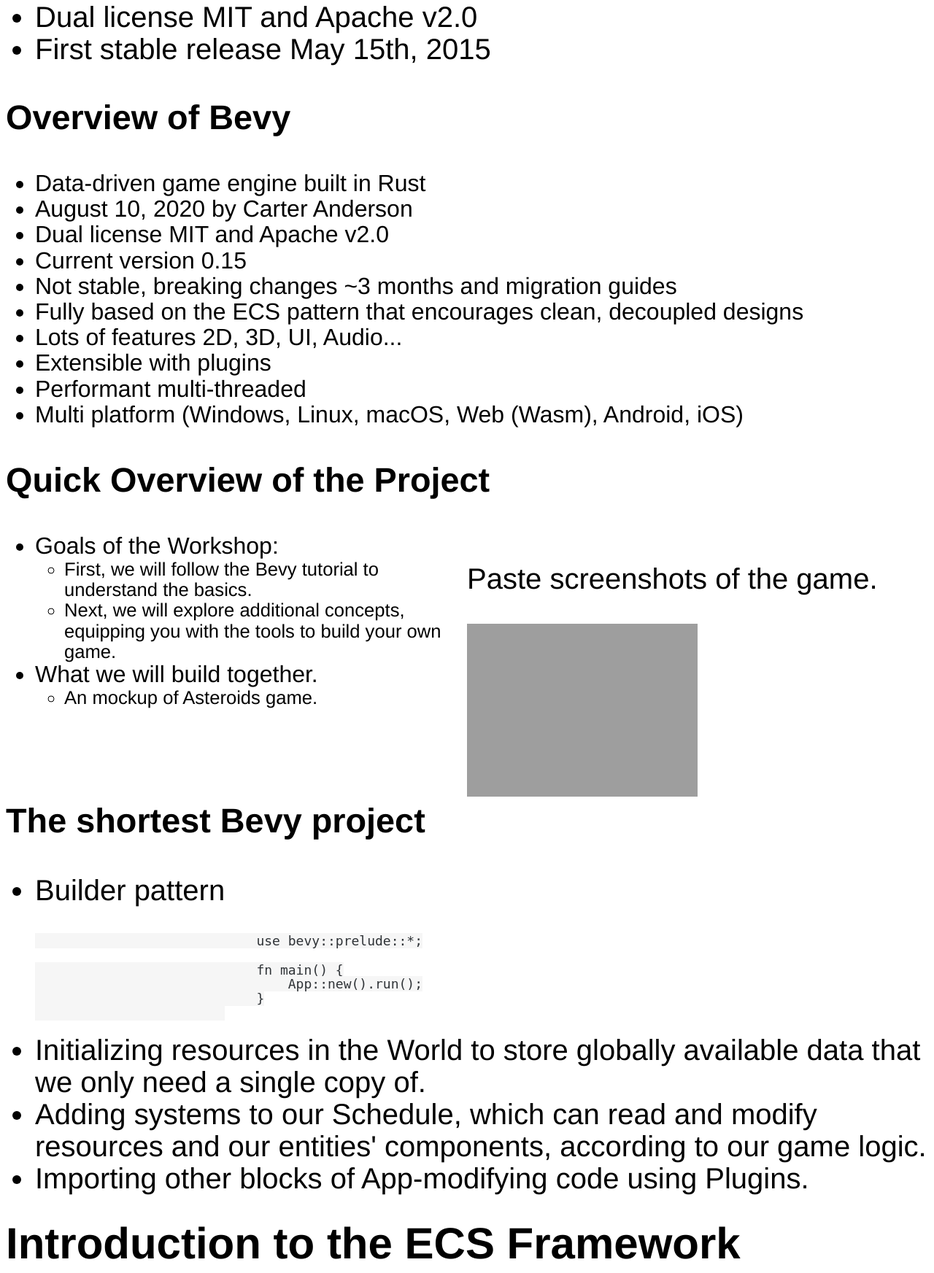
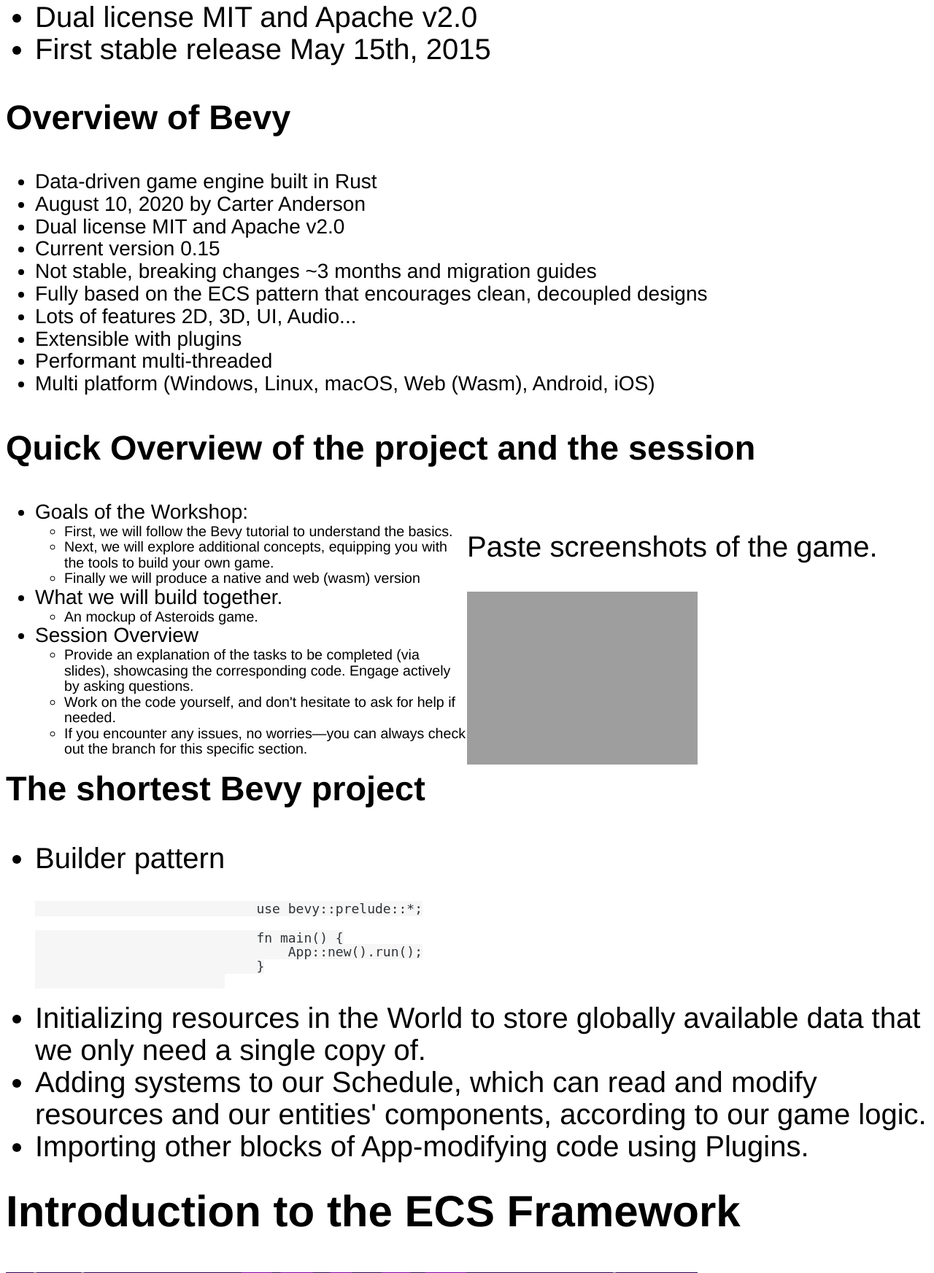
Before and after one commit to uggla/bevy_university, a Python web app: template slides/templates/bevy_university.html in a window 1280 px wide. Shown: the part 2236-3981 px from the top of the page at 73% size. Run offline with Jinja, Linux system fonts and the light colour scheme; the template is opened without the code that fills it, so the values that code supplies are empty; some libraries are stand-ins or nearby versions; grey boxes are pictures that could not be loaded.

Commit message:
doc: Update doc with explanations of branch 09-Inputs

```diff
--- a/slides/templates/bevy_university.html
+++ b/slides/templates/bevy_university.html
@@ -34,7 +34,7 @@
         .lots_of_items table { float: left; margin-right: 1em; }
         .clearfix { clear: left; }
 
-		.lots_of_items2 ul { font-size: 0.8em; text-align: left; }
+		.lots_of_items2 ul { font-size: 0.7em; text-align: left; }
 
 		.long_link a { font-size: 0.8em; }
 		.pic { position: relative; float: left; width:50%; top: 0px; }
@@ -194,21 +194,29 @@
                 </section>
 
                 <section>
-                    <h3>Quick Overview of the Project</h3>
+                    <h3>Quick Overview of the project and the session</h3>
                     <div class="left_text lots_of_items2">
                     <ul>
                         <li>Goals of the Workshop:
                             <ul>
                                 <li>First, we will follow the Bevy tutorial to understand the basics.</li>
                                 <li>Next, we will explore additional concepts, equipping you with the tools to build your own game.</li>
+                                <li>Finally we will produce a native and web (wasm) version</li>
                             </ul>
                         </li>
                         <li>What we will build together.
                             <ul>
                                 <li>An mockup of Asteroids game.</li>
                             </ul>
-                        </li>
-                    </ul>
+                            </li>
+                            <li>Session Overview
+                                <ul>
+                                    <li>Provide an explanation of the tasks to be completed (via slides), showcasing the corresponding code. Engage actively by asking questions.</li>
+                                    <li>Work on the code yourself, and don't hesitate to ask for help if needed.</li>
+                                    <li>If you encounter any issues, no worries—you can always check out the branch for this specific section.</li>
+                                </ul>
+                            </li>
+                        </ul>
                     </div>
                     <div class="pic lots_of_items">
                         <p>Paste screenshots of the game.</p>
@@ -295,12 +303,14 @@
 							            <tr>
 								            <th>Branch</th>
 								            <th>Files</th>
+								            <th>Time</th>
 							            </tr>
 						            </thead>
 						            <tbody>
 							            <tr>
 								            <td>01_systems</td>
 								            <td>src/main.rs</td>
+								            <td>5mn</td>
 							            </tr>
 						            </tbody>
                                 </table>
@@ -331,12 +341,14 @@
 							            <tr>
 								            <th>Branch</th>
 								            <th>Files</th>
+								            <th>Time</th>
 							            </tr>
 						            </thead>
 						            <tbody>
 							            <tr>
 								            <td>02-components_and_entity</td>
 								            <td>src/main.rs</td>
+								            <td>5mn</td>
 							            </tr>
 						            </tbody>
                                 </table>
@@ -357,12 +369,14 @@
 							            <tr>
 								            <th>Branch</th>
 								            <th>Files</th>
+								            <th>Time</th>
 							            </tr>
 						            </thead>
 						            <tbody>
 							            <tr>
 								            <td>03-mut_components_and_entities</td>
 								            <td>src/main.rs</td>
+								            <td>5mn</td>
 							            </tr>
 						            </tbody>
                                 </table>
@@ -392,12 +406,14 @@
 							            <tr>
 								            <th>Branch</th>
 								            <th>Files</th>
+								            <th>Time</th>
 							            </tr>
 						            </thead>
 						            <tbody>
 							            <tr>
 								            <td>04-default_plugins</td>
 								            <td>src/main.rs</td>
+								            <td>5mn</td>
 							            </tr>
 						            </tbody>
                                 </table>
@@ -422,12 +438,14 @@
 							            <tr>
 								            <th>Branch</th>
 								            <th>Files</th>
+								            <td>Time</td>
 							            </tr>
 						            </thead>
 						            <tbody>
 							            <tr>
 								            <td>05-camera</td>
 								            <td>src/main.rs</td>
+								            <td>5mn</td>
 							            </tr>
 						            </tbody>
                                 </table>
@@ -475,12 +493,14 @@
 							            <tr>
 								            <th>Branch</th>
 								            <th>Files</th>
+								            <th>Time</th>
 							            </tr>
 						            </thead>
 						            <tbody>
 							            <tr>
 								            <td>06-resources</td>
 								            <td>src/main.rs</td>
+								            <td>5mn</td>
 							            </tr>
 						            </tbody>
                                 </table>
@@ -515,12 +535,14 @@
                                         <tr>
                                             <th>Branch</th>
                                             <th>Files</th>
+                                            <th>Time</th>
                                         </tr>
                                     </thead>
                                     <tbody>
                                         <tr>
                                             <td>07-states</td>
                                             <td>src/main.rs</td>
+                                            <td>5mn</td>
                                         </tr>
                                     </tbody>
                                 </table>
@@ -552,12 +574,77 @@
                                         <tr>
                                             <th>Branch</th>
                                             <th>Files</th>
+                                            <th>Time</th>
                                         </tr>
                                     </thead>
                                     <tbody>
                                         <tr>
                                             <td>08-plugins</td>
                                             <td>src/main.rs<br/>src/states.rs</td>
+                                            <td>5mn</td>
+                                        </tr>
+                                    </tbody>
+                                </table>
+                            </li>
+                        </ul>
+                    </div>
+                </section>
+
+                <section>
+                    <h3>User Inputs</h3>
+                    <h3>Create a Simple Menu and Enable Vessel Rotation</h3>
+					<img src="images/super_mario.webp" alt="plugins" width="50%">
+                    <h5>At this point, we have covered almost all the fundamentals, and we will introduce more changes in the upcoming sections.</h5>
+                </section>
+
+                <section>
+                    <h3>Refactor States Plugin to Display a Menu</h3>
+                    <div class="lots_of_items">
+                        <ul>
+                            <li>Add a <code>Menu</code> component to tag menu-related entities.</li>
+                            <li>Add a system <code>display_menu</code> to create and display the menu when entering the <code>GameState::Menu</code> state.</li>
+                            <li>The menu consists of a parent entity with a <code>Node</code> component and a child entity with a <code>Text</code> component.</li>
+                            <li>
+                                Refactor the <code>start_game</code> system to handle user inputs from both keyboard and gamepad:
+                                <ul>
+                                    <li>Use the <code>ButtonInput&lt;KeyCode&gt;</code> resource to detect keyboard inputs.</li>
+                                    <li>Use a query on the <code>Gamepad</code> component to handle gamepad inputs.</li>
+                                </ul>
+                            </li>
+                            <li>Add a system <code>despawn_menu</code> to remove menu entities when exiting the <code>GameState::Menu</code> state.</li>
+                            <li><strong>Warning:</strong> The application might crash if a camera is not available during state transitions.</li>
+                            <li>Create a system in <code>main.rs</code> to spawn a <code>Camera2d</code> when entering the <code>GameState::Menu</code> state.</li>
+                        </ul>
+                    </div>
+                </section>
+
+                <section>
+                    <h3>Refactor Systems in main.rs to Rotate the Vessel</h3>
+                    <div class="lots_of_items">
+                        <ul>
+                            <li>Rename <code>my_first_system</code> to <code>setup_vessel</code>, remove all <code>println!</code> calls, and attach the <code>Player</code> component to the entity with the sprite component.</li>
+                            <li>Rename <code>my_second_system</code> to <code>rotate_vessel</code>, remove all <code>println!</code> calls, and keep only <code>let mut player = players.single_mut();</code> to perform the query.</li>
+                            <li>Modify the query to retrieve the entity that has both the <code>Player</code> and <code>Transform</code> components.</li>
+                            <li>Rotate the vessel around the Z-axis based on user inputs using <code>player.rotate_z(PI / 24.0);</code>.</li>
+                            <li>
+                                <strong>Practical Exercise:</strong>
+                                <div class="clearfix"></div>
+                                <table>
+                                    <thead>
+                                        <tr>
+                                            <th>Branch</th>
+                                            <th>Files</th>
+                                            <th>Estimated Time</th>
+                                        </tr>
+                                    </thead>
+                                    <tbody>
+                                        <tr>
+                                            <td><code>09-inputs</code></td>
+                                            <td>
+                                                <code>src/main.rs</code><br/>
+                                                <code>src/states.rs</code>
+                                            </td>
+                                            <td>15 minutes</td>
                                         </tr>
                                     </tbody>
                                 </table>
```
